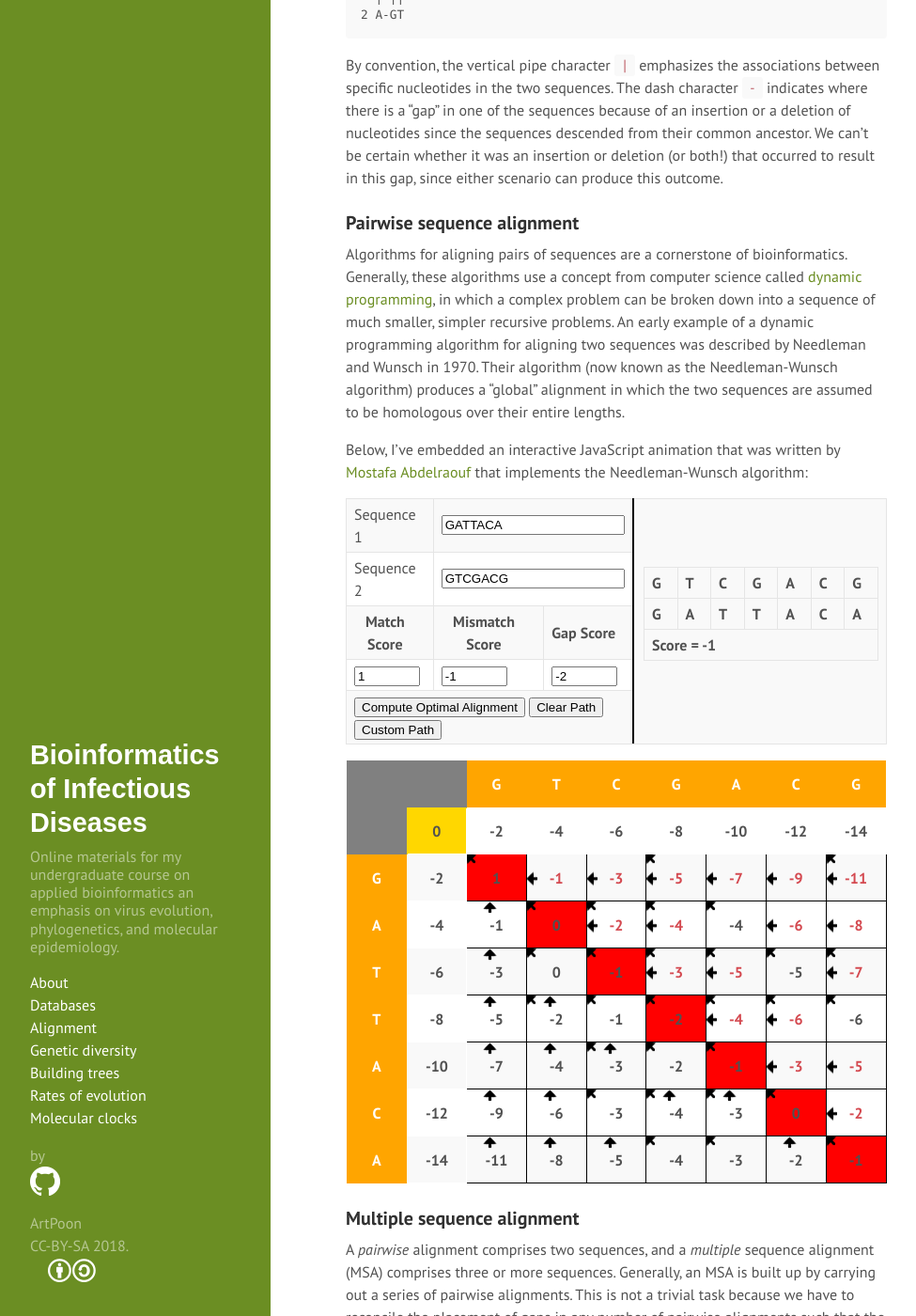
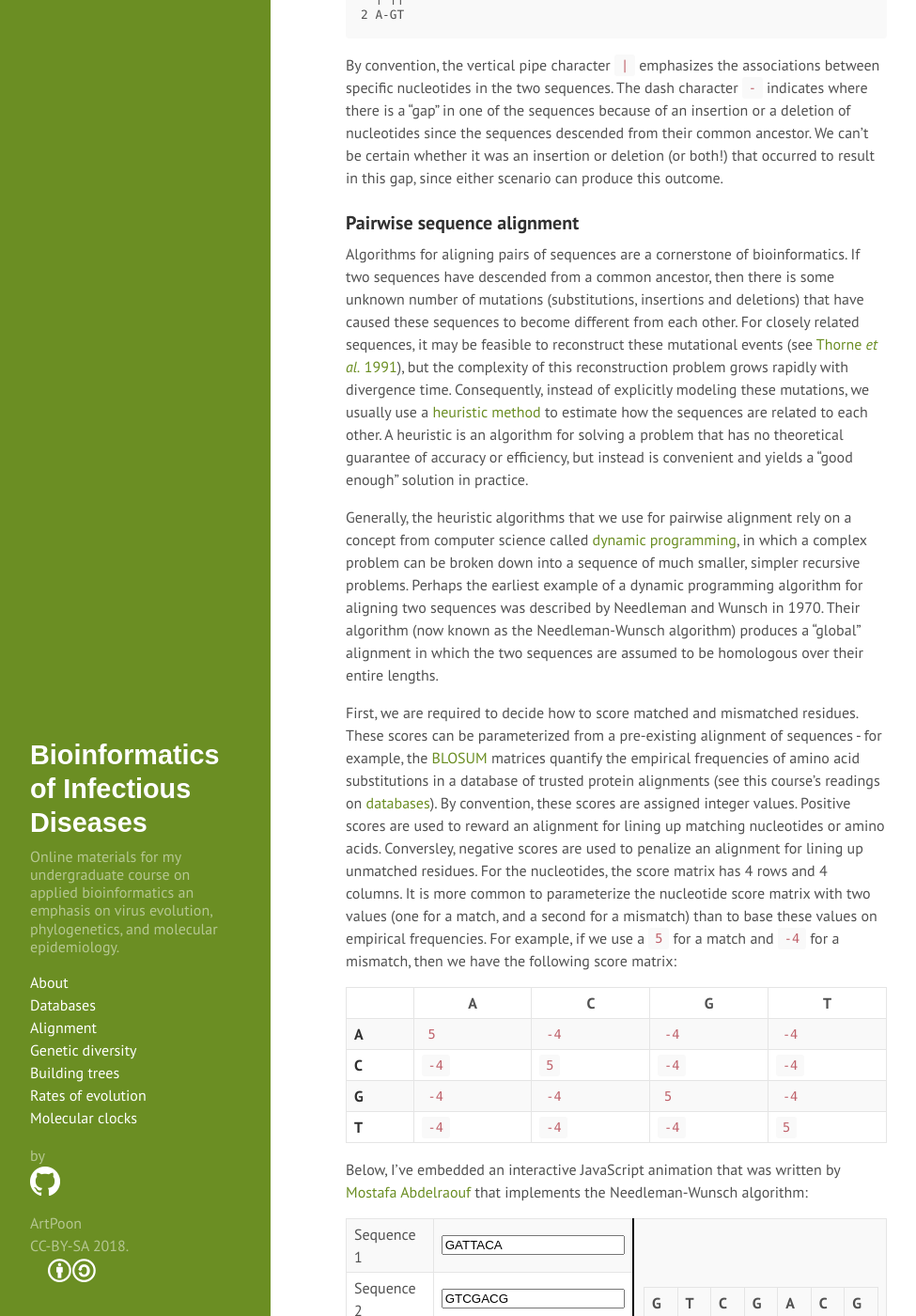
Before and after one commit to ArtPoon/BioID, a Jekyll site: the page built from Alignment.md, in a window 1280 px wide and 1400 px high, scrolled down 543 px. Shown: the whole window at 94% size, without its empty margins (0-975 px from the left). Built offline with Jekyll 4.4.1, drawn with Linux system fonts in a browser that asks for light colours; nearby versions of some CDN libraries.

Commit message:
working on alignment

```diff
--- a/Alignment.md
+++ b/Alignment.md
@@ -23,9 +23,31 @@ We can't be certain whether it was an insertion or deletion (or both!) that occu
 ### Pairwise sequence alignment
 
 Algorithms for aligning pairs of sequences are a cornerstone of bioinformatics.
-Generally, these algorithms use a concept from computer science called [dynamic programming](https://en.wikipedia.org/wiki/Dynamic_programming), in which a complex problem can be broken down into a sequence of much smaller, simpler recursive problems.
-An early example of a dynamic programming algorithm for aligning two sequences was described by Needleman and Wunsch in 1970.
+If two sequences have descended from a common ancestor, then there is some unknown number of mutations (substitutions, insertions and deletions) that have caused these sequences to become different from each other.
+For closely related sequences, it may be feasible to reconstruct these mutational events (see [Thorne *et al.* 1991](https://link.springer.com/article/10.1007%2FBF02193625)), but the complexity of this reconstruction problem grows rapidly with divergence time.
+Consequently, instead of explicitly modeling these mutations, we usually use a [heuristic method](https://en.wikipedia.org/wiki/Heuristic) to estimate how the sequences are related to each other.
+A heuristic is an algorithm for solving a problem that has no theoretical guarantee of accuracy or efficiency, but instead is convenient and yields a "good enough" solution in practice.
+
+
+Generally, the heuristic algorithms that we use for pairwise alignment rely on a concept from computer science called [dynamic programming](https://en.wikipedia.org/wiki/Dynamic_programming), in which a complex problem can be broken down into a sequence of much smaller, simpler recursive problems.
+Perhaps the earliest example of a dynamic programming algorithm for aligning two sequences was described by Needleman and Wunsch in 1970.
 Their algorithm (now known as the Needleman-Wunsch algorithm) produces a "global" alignment in which the two sequences are assumed to be homologous over their entire lengths.
+
+First, we are required to decide how to score matched and mismatched residues.
+These scores can be parameterized from a pre-existing alignment of sequences - for example, the [BLOSUM]() matrices quantify the empirical frequencies of amino acid substitutions in a database of trusted protein alignments (see this course's readings on [databases](Databases.md)).
+By convention, these scores are assigned integer values.
+Positive scores are used to reward an alignment for lining up matching nucleotides or amino acids.
+Conversley, negative scores are used to penalize an alignment for lining up unmatched residues.
+For the nucleotides, the score matrix has 4 rows and 4 columns.
+It is more common to parameterize the nucleotide score matrix with two values (one for a match, and a second for a mismatch) than to base these values on empirical frequencies.
+For example, if we use a `5` for a match and `-4` for a mismatch, then we have the following score matrix:
+
+|   | A | C | G | T |
+|---|---|---|---|---|
+| **A** | `5` | `-4` | `-4` | `-4` |
+| **C** | `-4` | `5` | `-4` | `-4` |
+| **G** | `-4` | `-4` | `5` | `-4` |
+| **T** | `-4` | `-4` | `-4` | `5` |
 
 Below, I've embedded an interactive JavaScript animation that was written by [Mostafa Abdelraouf](https://github.com/drdrsh) that implements the Needleman-Wunsch algorithm:
 {% include needleman.html %}
```
